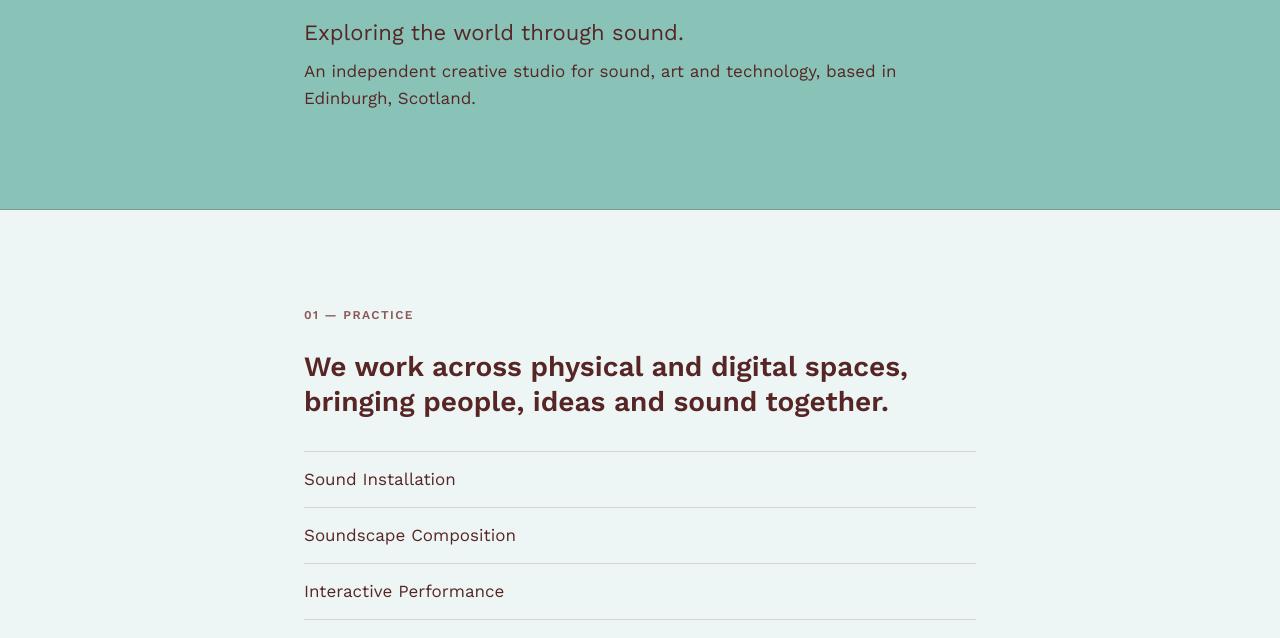
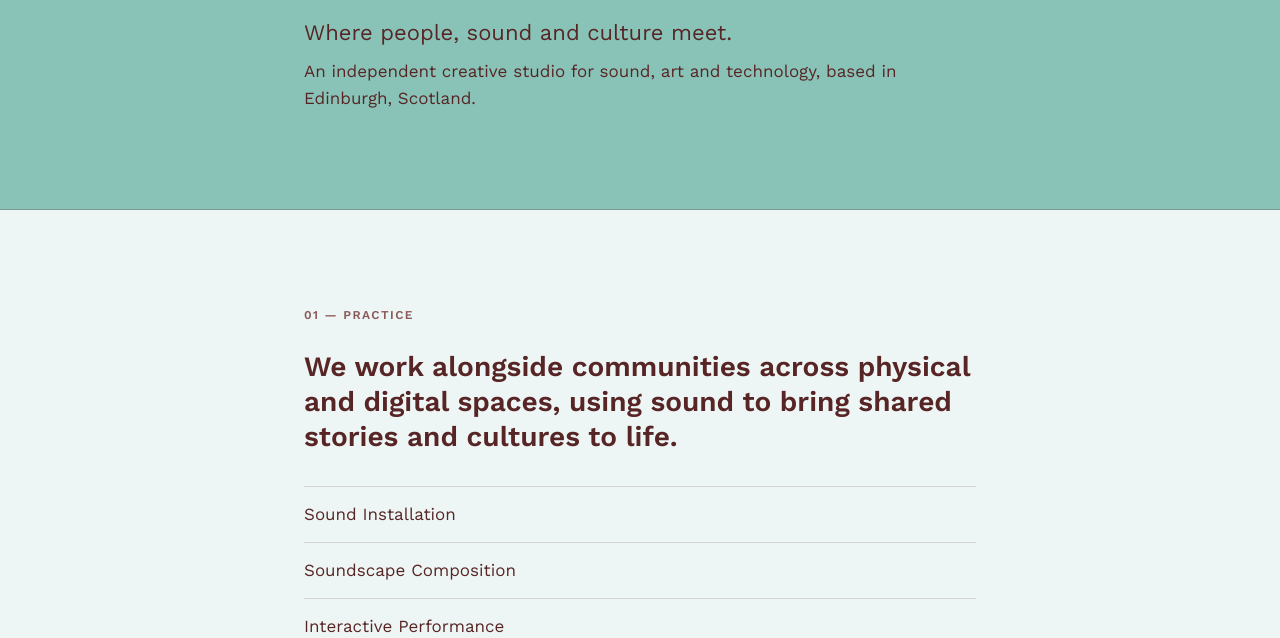
Before and after one commit to YuanF-661/wavegrinder-website, a plain HTML site: page index.html in a window 1280 px wide. Shown: the part 446-1084 px from the top of the page. Drawn offline with Linux system fonts and the light colour scheme.

Commit message:
New slogan and community-focused Practice copy
Slogan is now "Where people, sound and culture meet." The Practice
statement leads with working alongside communities, and the meta and
share descriptions match.

Co-Authored-By: Claude Opus 5.5 <noreply@anthropic.com>

```diff
--- a/index.html
+++ b/index.html
@@ -4,7 +4,7 @@
   <meta charset="utf-8">
   <meta name="viewport" content="width=device-width, initial-scale=1">
   <title>Wave Grinder</title>
-  <meta name="description" content="An independent creative studio working at the intersection of sound, art and technology. Edinburgh, Scotland.">
+  <meta name="description" content="Where people, sound and culture meet. An independent creative studio for sound, art and technology, based in Edinburgh, Scotland.">
   <meta name="theme-color" content="#89C3B7">
 
   <link rel="icon" type="image/png" href="images/favicon.png">
@@ -12,7 +12,7 @@
 
   <!-- 社交平台分享预览 -->
   <meta property="og:title" content="Wave Grinder">
-  <meta property="og:description" content="Exploring the world through sound. An independent creative studio in Edinburgh.">
+  <meta property="og:description" content="Where people, sound and culture meet. An independent creative studio based in Edinburgh, Scotland.">
   <meta property="og:image" content="https://wavegrinderaudio.com/images/og-image.png">
   <meta property="og:url" content="https://wavegrinderaudio.com/">
   <meta property="og:type" content="website">
@@ -131,7 +131,7 @@
       <div class="wrap">
         <span class="mark" role="img" aria-label="Wave Grinder logo"></span>
         <h1>Wave Grinder</h1>
-        <p class="lead">Exploring the world through sound.</p>
+        <p class="lead">Where people, sound and culture meet.</p>
         <p>An independent creative studio for sound, art and technology, based in Edinburgh, Scotland.</p>
       </div>
     </section>
@@ -140,7 +140,7 @@
     <section id="practice">
       <div class="wrap">
         <p class="label">01 — Practice</p>
-        <h2>We work across physical and digital spaces, bringing people, ideas and sound together.</h2>
+        <h2>We work alongside communities across physical and digital spaces, using sound to bring shared stories and cultures to life.</h2>
         <!-- TODO: 替换为你们真实的方向 -->
         <ul class="list">
           <li>Sound Installation</li>
```
